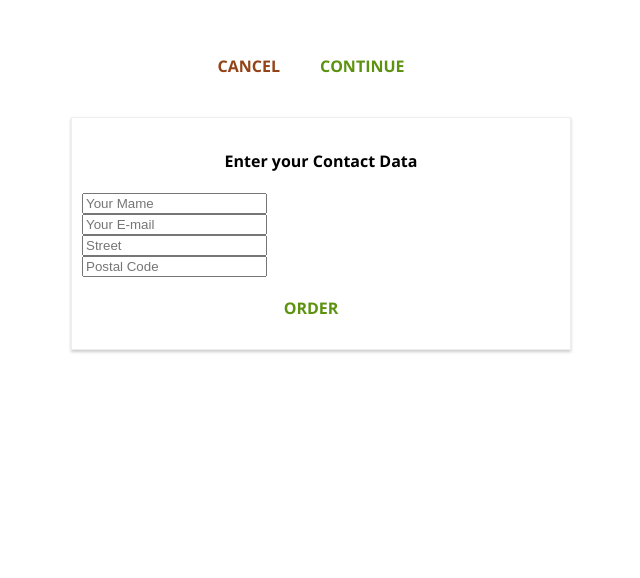
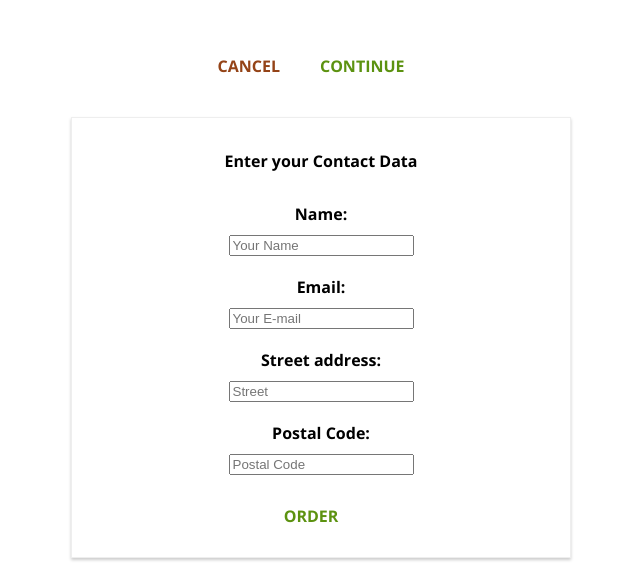
Before and after one commit to Jarkkohei/React-Complete-Guide, a React app: page /checkout/contact-data in a window 1280 px wide. Shown: the part 701-1279 px from the top of the page, without its empty margins (319-959 px from the left). Before the commit the page ends 1071 px from the top, so only its background shows below. Built offline with nearby package versions, Linux system fonts and the light colour scheme.

Commit message:
Created a custom dynamic "Input"-component, and implemented it in the "ContactData"-component. [218]

```diff
--- /dev/null
+++ b/src/components/UI/Input/Input.css
@@ -0,0 +1,27 @@
+.Input {
+    width: 100%;
+    padding: 10px;
+    box-sizing: border-box;
+}
+
+.Label {
+    font-weight: bold;
+    display: block;
+    margin-bottom: 8px;
+}
+
+.InputElement {
+    outline: none;
+    border: 1px solid #ccc;
+    background-color: white;
+    font: inherit;
+    padding: 6px 10px;
+    display: block;
+    width: 100%;
+    box-sizing: border-box;
+}
+
+.InputElement:focus {
+    outline: none;
+    background-color: #ccc;
+}
--- /dev/null
+++ b/src/components/UI/Input/Input.js
@@ -0,0 +1,28 @@
+import React from 'react';
+import classes from './Input.css';
+
+const input = (props) => {
+
+    let inputElement = null;
+
+    switch(props.inputtype) {
+        case ('input'):
+            inputElement = <input className={classes.inputElement} {...props}/>;
+            break;
+        case ('textarea'):
+            inputElement = <textarea className={classes.inputElement} {...props}/>
+            break;
+        default:
+            inputElement = <input className={classes.inputElement} {...props}/>;
+    }
+
+
+    return(
+        <div className={classes.Input}>
+            <label className={classes.Label}>{props.label}</label>
+            {inputElement}
+        </div>
+    );
+};
+
+export default input;
--- a/src/containers/Checkout/ContactData/ContactData.css
+++ b/src/containers/Checkout/ContactData/ContactData.css
@@ -8,10 +8,6 @@
     box-sizing: border-box;
 }
 
-.Input {
-    display: block;
-}
-
 @media (min-width: 600px) {
     .ContactData {
         width: 500px;
--- a/src/containers/Checkout/ContactData/ContactData.js
+++ b/src/containers/Checkout/ContactData/ContactData.js
@@ -4,6 +4,7 @@
 import classes from './ContactData.css';
 import axios from './../../../axios-orders';
 import Spinner from './../../../components/UI/Spinner/Spinner';
+import Input from './../../../components/UI/Input/Input';
 
 class ContactData extends Component {
     state = {
@@ -54,10 +55,10 @@
 
         let form = (
             <form>
-                <input className={classes.Input} type="text" name="name" placeholder="Your Mame" />
-                <input className={classes.Input} type="email" name="email" placeholder="Your E-mail" />
-                <input className={classes.Input} type="text" name="street" placeholder="Street" />
-                <input className={classes.Input} type="text" name="postal" placeholder="Postal Code" />
+                <Input inputtype="input" label="Name:"type="text" name="name" placeholder="Your Name" />
+                <Input inputtype="input" label="Email:" type="email" name="email" placeholder="Your E-mail" />
+                <Input inputtype="input" label="Street address:" type="text" name="street" placeholder="Street" />
+                <Input inputtype="input" label="Postal Code:" type="text" name="postal" placeholder="Postal Code" />
                 <Button btnType="Success" clicked={this.orderHandler}>ORDER</Button>
             </form>
         );
```
